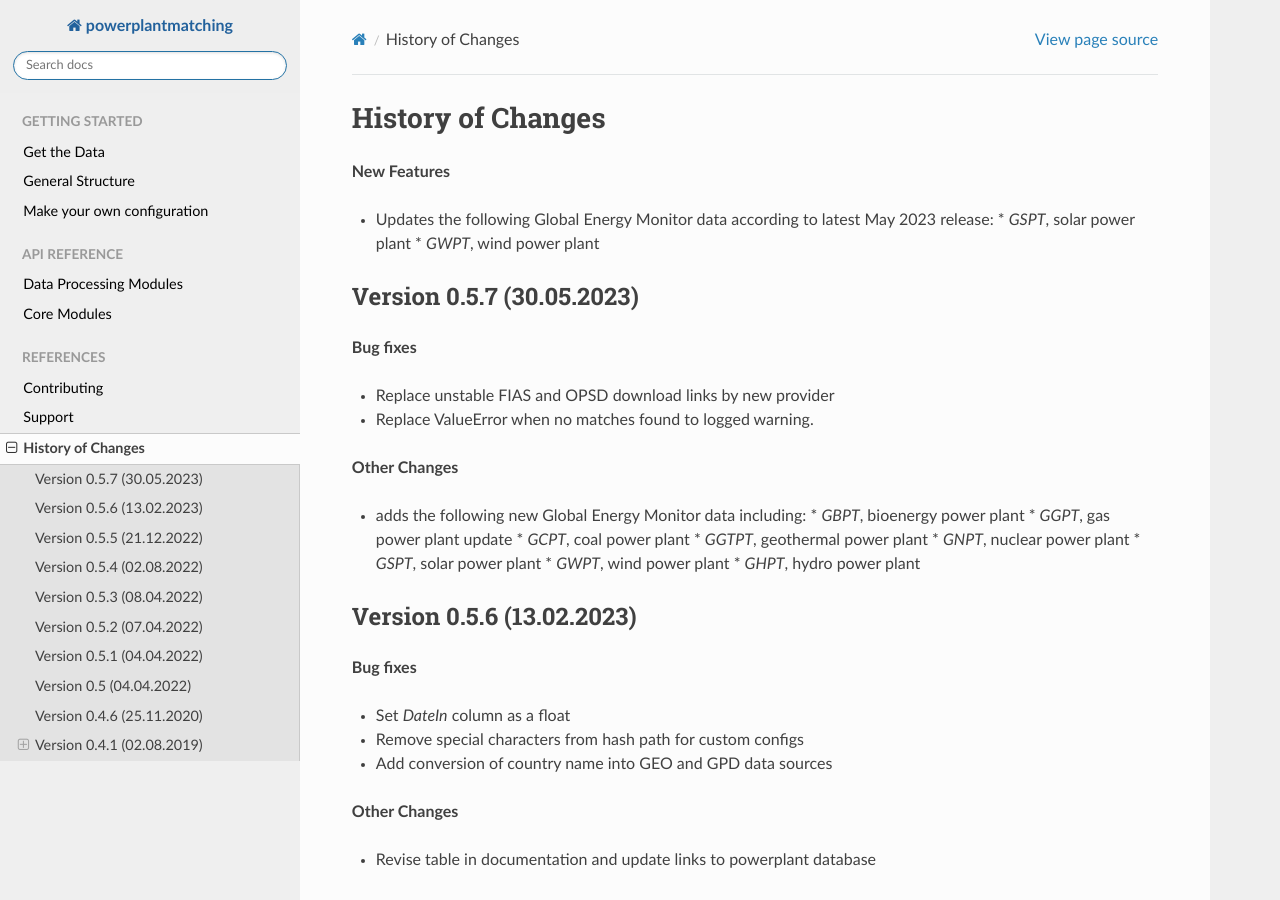
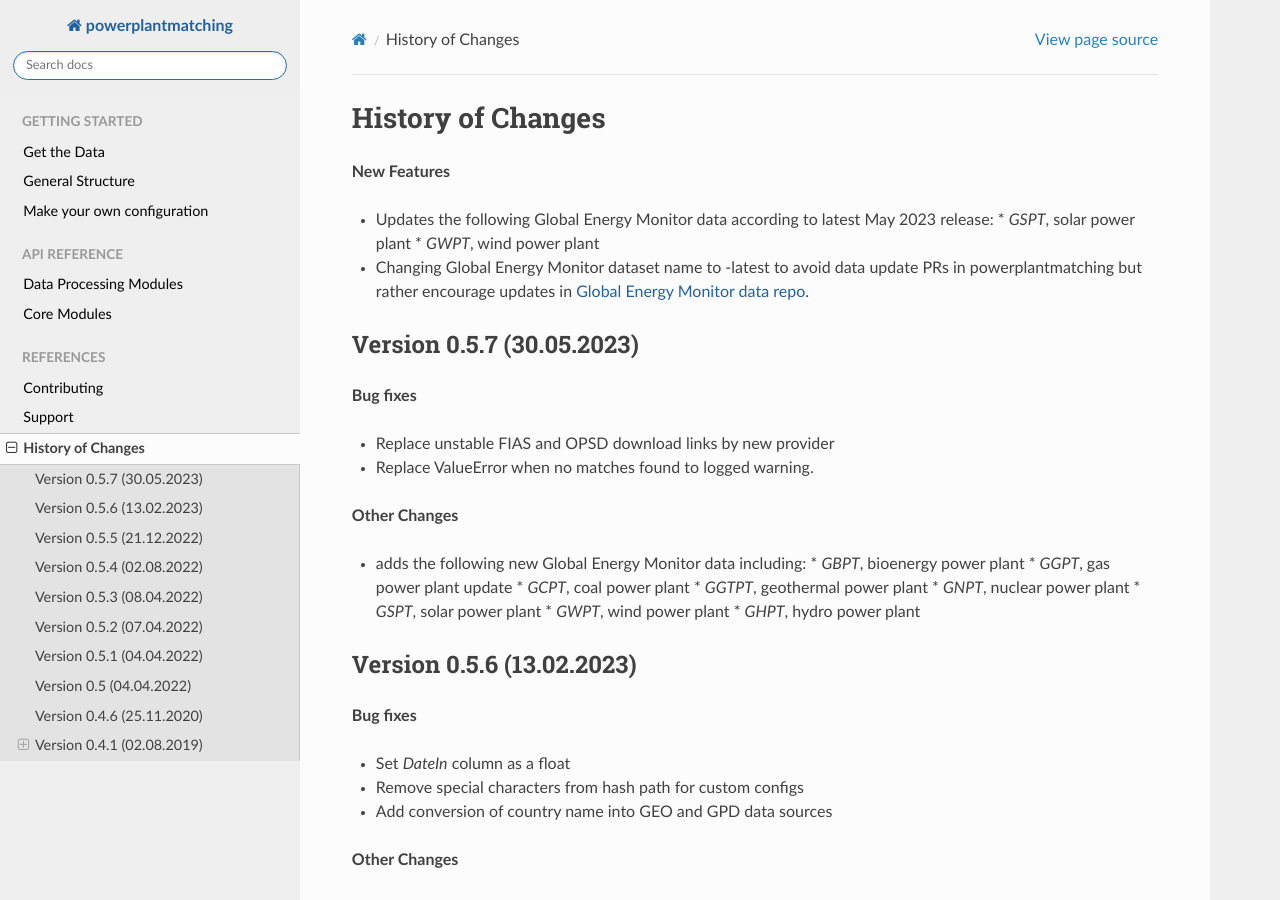
Before and after one commit to PyPSA/powerplantmatching, a Sphinx documentation site: the page built from doc/release-notes.rst, in a window 1280 px wide and 900 px high. Built offline with Sphinx 7.4.7 and the Read the Docs theme 2.0.0, drawn with Linux system fonts in a browser that asks for light colours; pages that are not in the unit, such as notebooks, are missing from menus.

Commit message:
add gem latest

```diff
--- a/doc/release-notes.rst
+++ b/doc/release-notes.rst
@@ -9,6 +9,8 @@ History of Changes
 * Updates the following Global Energy Monitor data according to latest May 2023 release:
   * `GSPT`, solar power plant
   * `GWPT`, wind power plant
+* Changing Global Energy Monitor dataset name to -latest to avoid data update PRs in powerplantmatching
+  but rather encourage updates in `Global Energy Monitor data repo <https://github.com/pz-max/gem-powerplant-data>`__.
 
 
 Version 0.5.7 (30.05.2023)
```
Also changed, not shown: 1 other file.
